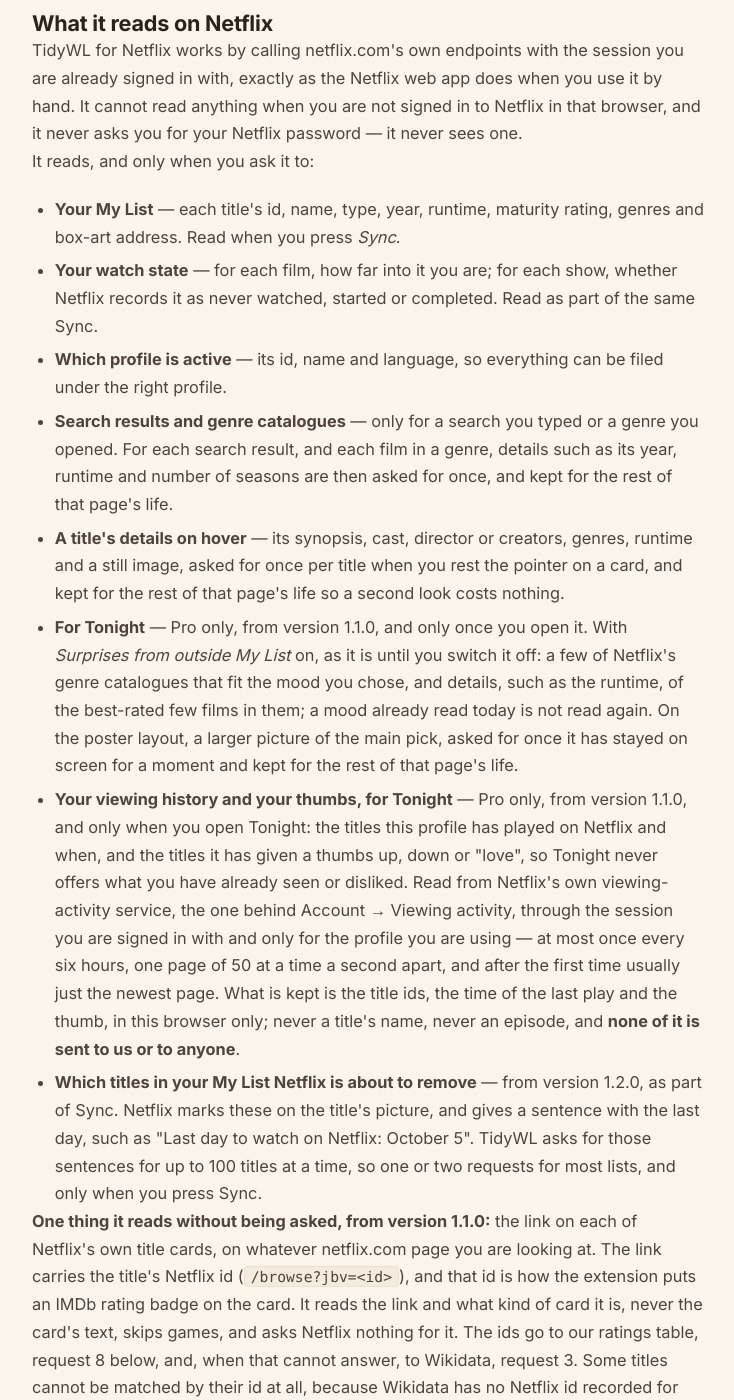
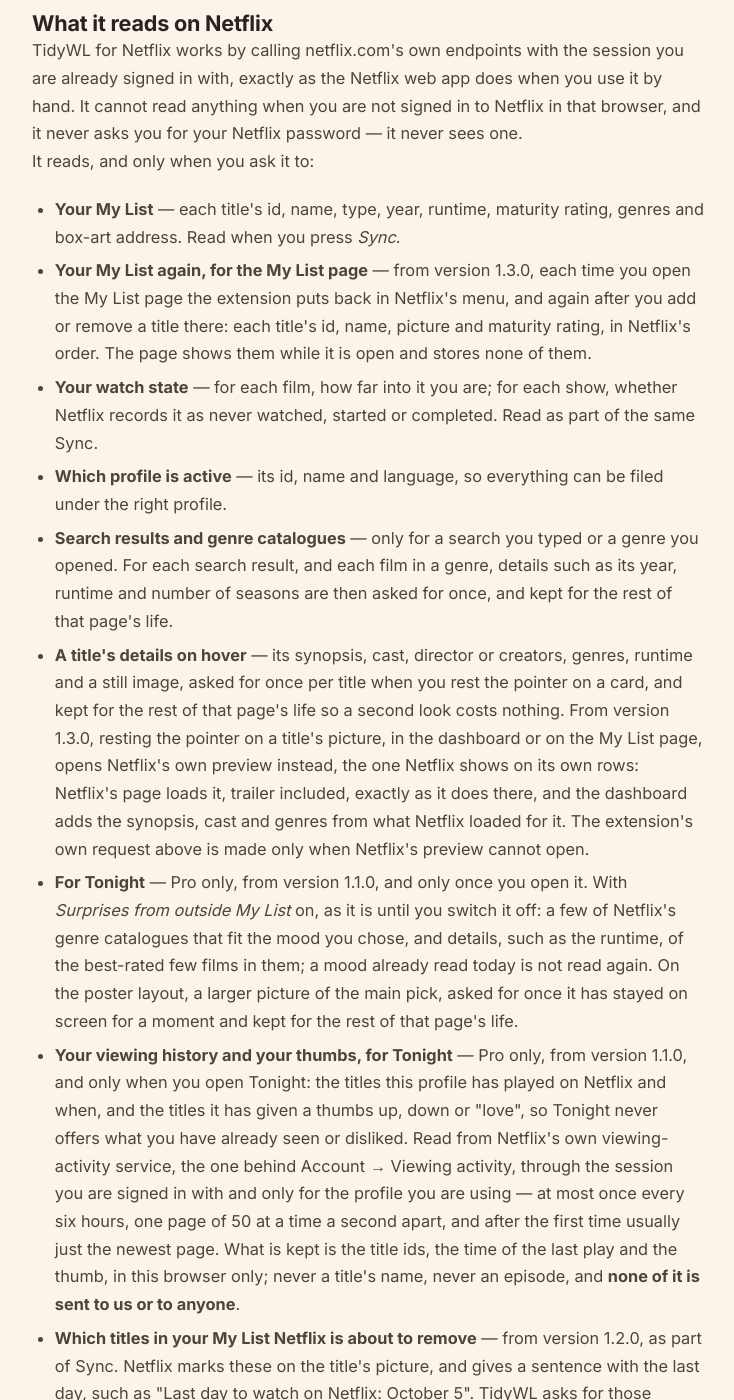
Before and after one commit to dominic-lam/tidywl-site, a Jekyll site: the page built from netflix/privacy/index.html, in a window 1280 px wide and 1400 px high, scrolled down 2265 px. Shown: the whole window, without its empty margins (272-1006 px from the left). Built offline with Jekyll 4.4.1, drawn with Linux system fonts in a browser that asks for light colours; some of the changed text lies outside the part shown.

Commit message:
netflix: 1.3.0's My List page and Netflix's preview, drafted for release day
The policy: the My List page's read (fresh on every open, stored nowhere) and
Netflix's own preview on hover, with the extension's own read now only the
fallback. llms.txt: the My List page, the preview, and the September-change
section. Not to merge until 1.3.0 is approved; the dated meta line waits in
the top comment.

Co-Authored-By: Claude Opus 5.5 <noreply@anthropic.com>
Claude-Session: https://claude.ai/code/session_01VkzKxQ8wPgazpW2xVLfxQB

```diff
--- a/netflix/privacy/index.html
+++ b/netflix/privacy/index.html
@@ -36,6 +36,21 @@ last_modified_at: 2026-09-28
      Sync to mobile count. The wording was approved by the user that day.
      The same day, at the user's word: an occasion's icon is "before version 1.2.0"
      only — 1.2.0 stores none and drops an old one when Tonight next saves.
+
+     Drafted 2026-10-08 for 1.3.0 (extension tag v1.3.0) on branch
+     draft/netflix-1.3.0-release, to merge the day 1.3.0 is approved: the My List
+     page (its read is fetchListPageCards() in page-context.js, fresh on every
+     open and after a change, kept in memory only) and Netflix's own preview on
+     hover (dashboard-preview.js, my-list-page.js). Checked against v1.3.0: no
+     new storage key, the service worker and src/utils unchanged from 1.2.2, so
+     no new request leaves for anywhere but Netflix and the usage report is the
+     same. On release day, add above 1.2.2's line in the meta paragraph:
+       Updated <day> October 2026 for version 1.3.0, which puts Netflix's My
+       List page back in Netflix's menu: opening it reads your My List from
+       Netflix, and nothing it reads is stored. Resting the pointer on a title,
+       there or in the dashboard, opens Netflix's own preview, which Netflix
+       loads as it does on its own rows. Nothing new is sent anywhere but
+       Netflix, and nothing new is stored.
 
      This is the page the Chrome Web Store listing points at, so every sentence
      in it has to be true of the shipped build, not of the plan.
@@ -133,10 +148,11 @@ last_modified_at: 2026-09-28
     <p>It reads, and only when you ask it to:</p>
     <ul>
       <li><strong>Your My List</strong> — each title's id, name, type, year, runtime, maturity rating, genres and box-art address. Read when you press <em>Sync</em>.</li>
+      <li><strong>Your My List again, for the My List page</strong> — from version 1.3.0, each time you open the My List page the extension puts back in Netflix's menu, and again after you add or remove a title there: each title's id, name, picture and maturity rating, in Netflix's order. The page shows them while it is open and stores none of them.</li>
       <li><strong>Your watch state</strong> — for each film, how far into it you are; for each show, whether Netflix records it as never watched, started or completed. Read as part of the same Sync.</li>
       <li><strong>Which profile is active</strong> — its id, name and language, so everything can be filed under the right profile.</li>
       <li><strong>Search results and genre catalogues</strong> — only for a search you typed or a genre you opened. For each search result, and each film in a genre, details such as its year, runtime and number of seasons are then asked for once, and kept for the rest of that page's life.</li>
-      <li><strong>A title's details on hover</strong> — its synopsis, cast, director or creators, genres, runtime and a still image, asked for once per title when you rest the pointer on a card, and kept for the rest of that page's life so a second look costs nothing.</li>
+      <li><strong>A title's details on hover</strong> — its synopsis, cast, director or creators, genres, runtime and a still image, asked for once per title when you rest the pointer on a card, and kept for the rest of that page's life so a second look costs nothing. From version 1.3.0, resting the pointer on a title's picture, in the dashboard or on the My List page, opens Netflix's own preview instead, the one Netflix shows on its own rows: Netflix's page loads it, trailer included, exactly as it does there, and the dashboard adds the synopsis, cast and genres from what Netflix loaded for it. The extension's own request above is made only when Netflix's preview cannot open.</li>
       <li><strong>For Tonight</strong> — Pro only, from version 1.1.0, and only once you open it. With <em>Surprises from outside My List</em> on, as it is until you switch it off: a few of Netflix's genre catalogues that fit the mood you chose, and details, such as the runtime, of the best-rated few films in them; a mood already read today is not read again. On the poster layout, a larger picture of the main pick, asked for once it has stayed on screen for a moment and kept for the rest of that page's life.</li>
       <li><strong>Your viewing history and your thumbs, for Tonight</strong> — Pro only, from version 1.1.0, and only when you open Tonight: the titles this profile has played on Netflix and when, and the titles it has given a thumbs up, down or "love", so Tonight never offers what you have already seen or disliked. Read from Netflix's own viewing-activity service, the one behind Account → Viewing activity, through the session you are signed in with and only for the profile you are using — at most once every six hours, one page of 50 at a time a second apart, and after the first time usually just the newest page. What is kept is the title ids, the time of the last play and the thumb, in this browser only; never a title's name, never an episode, and <strong>none of it is sent to us or to anyone</strong>.</li>
       <li><strong>Which titles in your My List Netflix is about to remove</strong> — from version 1.2.0, as part of Sync. Netflix marks these on the title's picture, and gives a sentence with the last day, such as "Last day to watch on Netflix: October 5". TidyWL asks for those sentences for up to 100 titles at a time, so one or two requests for most lists, and only when you press Sync.</li>
@@ -171,6 +187,10 @@ last_modified_at: 2026-09-28
       make requests to tidywl.com, never to Netflix: the usage report, at most once a day and only when a count has
       changed; the settings file, request 1, at most once an hour; and, with Pro, the licence check and playlist sync,
       requests 6 and 7. The first two carry no title and nothing from your account.
+    </p>
+    <p>
+      The one exception, from version 1.3.0, is the My List page in Netflix's menu. It shows your list as Netflix has
+      it now, so it reads it from Netflix each time it opens, and it stores nothing it reads.
     </p>
     <p>Held in <code>chrome.storage.local</code>, which never leaves the machine:</p>
 
```
Also changed, not shown: netflix/llms.txt (+5 -4 lines).
